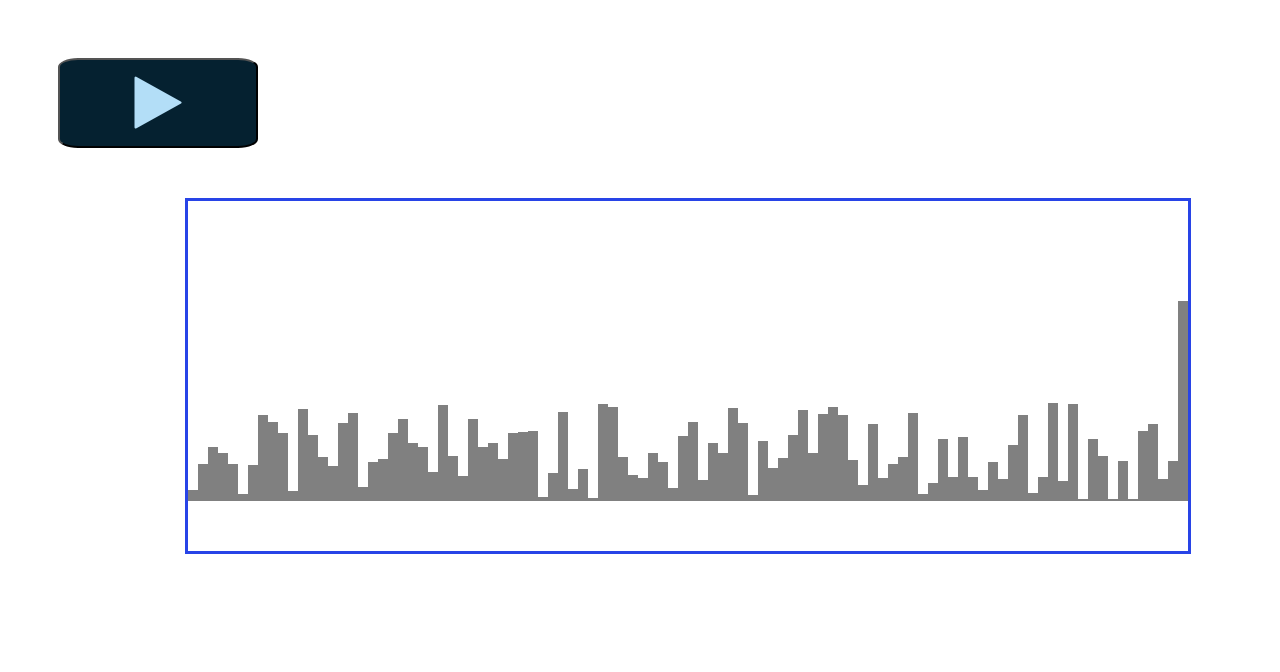
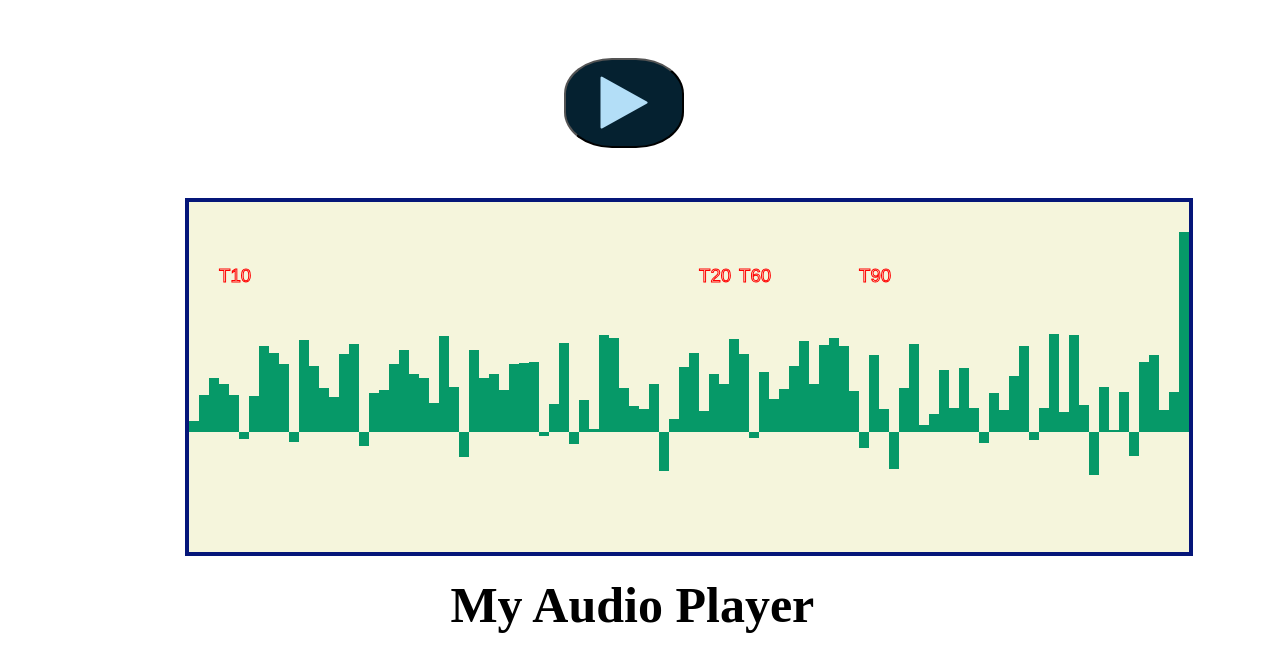
Before and after one commit to mahi19071997/salesken, a plain HTML site: page index.html in a window 1280 px wide. Drawn offline with Linux system fonts and the light colour scheme.

Commit message:
Tags and functionalities done

```diff
--- a/index.html
+++ b/index.html
@@ -10,7 +10,8 @@
   <body onload="playerFunc()">
     <audio id="myAudio"><source src="naver.mp3" type="audio/ogg" /></audio>
     <button id="buttn" type="button"><i class="fa"></i></button> <br />
-    <canvas id="myCanvas" width="1000" height="350" style="border: 3px solid rgb(40, 68, 231)"></canvas>
+    <canvas id="myCanvas" width="1000" height="350" style="border: 4px solid rgb(5, 22, 121)"></canvas>
+    <div>My Audio Player</div>
     <script type="text/javascript" src="./index.js"></script>
   </body>
 </html>
--- a/index.js
+++ b/index.js
@@ -4,19 +4,19 @@ var nums = [
   54,
   48,
   37,
-  7,
+  -7,
   36,
   86,
   79,
   68,
-  10,
+  -10,
   92,
   66,
   44,
   35,
   78,
   88,
-  14,
+  -14,
   39,
   42,
   68,
@@ -26,7 +26,7 @@ var nums = [
   29,
   96,
   45,
-  25,
+  -25,
   82,
   54,
   58,
@@ -34,10 +34,10 @@ var nums = [
   68,
   69,
   70,
-  4,
+  -4,
   28,
   89,
-  12,
+  -12,
   32,
   3,
   97,
@@ -46,7 +46,7 @@ var nums = [
   26,
   23,
   48,
-  39,
+  -39,
   13,
   65,
   79,
@@ -55,7 +55,7 @@ var nums = [
   48,
   93,
   78,
-  6,
+  -6,
   60,
   33,
   43,
@@ -66,10 +66,10 @@ var nums = [
   94,
   86,
   41,
-  16,
+  -16,
   77,
   23,
-  37,
+  -37,
   44,
   88,
   7,
@@ -78,22 +78,22 @@ var nums = [
   24,
   64,
   24,
-  11,
+  -11,
   39,
   22,
   56,
   86,
-  8,
+  -8,
   24,
   98,
   20,
   97,
-  2,
-  62,
+  27,
+  -43,
   45,
   2,
   40,
-  2,
+  -24,
   70,
   77,
   22,
@@ -102,11 +102,12 @@ var nums = [
 ];
 function playerFunc() {
   var canvas = document.getElementById("myCanvas");
-  var ctx = canvas.getContext("2d");
+  var can = canvas.getContext("2d");
   var myAudio = document.getElementById("myAudio");
   var barWidth = 10;
   var startX = 0;
-  var startY = 300;
+  var startY = 230;
+  var tagName = ["T10", "T20", "T60", "T90"]
   var button = document.getElementById("buttn");
   button.className = "fa fa-play";
   var cnt = 0;
@@ -122,28 +123,36 @@ function playerFunc() {
       cnt = 0;
     }
   }
-  ctx.fillStyle = "grey";
-  ctx.strokeStyle = "black"
+  can.fillStyle = "#069968";
+  can.strokeStyle = "black"
+  var val = 30
+  var cnt = 0;
   for (var i = 0; i < nums.length; i++) {
     var barHgt = nums[i];
-    var cnt = 0;
-    ctx.fillRect(startX, startY - barHgt, barWidth, barHgt);
+    if (barHgt % 11 == 0 && cnt < 4) {
+      can.font = "14pt sans-serif"
+      can.strokeStyle="red"
+      can.strokeText(tagName[cnt++], val, 80)
+    }
+    val = val + 40;
+
+    can.fillRect(startX, startY - barHgt, barWidth, barHgt);
     startX += barWidth;
   }
-  myAudio.addEventListener("timeupdate", function() {
+  myAudio.addEventListener("timeupdate", function () {
     var duration = myAudio.duration;
     var currentTime = myAudio.currentTime;
     var perComp = (currentTime / duration) * 100;
     var barsComp = Math.floor(100 / 100) * perComp;
     if (duration > 0) {
-      ctx.clearRect(0, 0, barWidth, barHgt);
+      can.clearRect(0, 0, barWidth, barHgt);
       var barWidth = 10;
       var startX = 0;
-      var startY = 300;
+      var startY = 230;
       for (var i = 0; i < nums.length; i++) {
         var barHgt = nums[i];
-        i <= barsComp ? (ctx.fillStyle = "blue") : (ctx.fillStyle = "gray");
-        ctx.fillRect(startX, startY - barHgt, barWidth, barHgt);
+        i <= barsComp ? (can.fillStyle = "blue") : (can.fillStyle = "#069968");
+        can.fillRect(startX, startY - barHgt, barWidth, barHgt);
         startX += barWidth;
       }
     }
--- a/style.css
+++ b/style.css
@@ -1,17 +1,27 @@
 #buttn{
-    border-radius:10%;
+    border-radius:40%;
     background-color:rgb(5, 33, 48);
     color:rgb(179, 222, 247);
     font-size: 60px;
-    width: 200px;
+    width: 120px;
     height: 90px;
     margin:50px;
+    margin-left: 44%
 }
 #buttn:hover{
-    color:rgb(18, 91, 119);
-    background-color:rgb(199, 234, 243);
+    color:rgb(7, 48, 65);
+    background-color:#babcfa;
 }
 #myCanvas{
     margin: auto;
+    background-color:beige;
     margin-left: 14%;
 }
+
+div{
+    font-size:50px;
+    font-weight:bold;
+    width: 30%;
+    margin: auto;
+    margin-top: 20px;
+}
```
